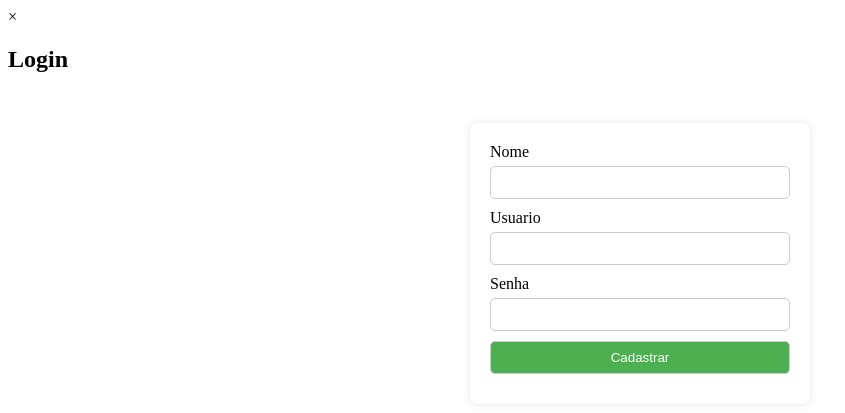
After one commit to gustavolace/cadastro-python, a Flask app: page /signup in a window 1280 px wide. The commit adds this page. Shown: the top 413 px of the page, without its empty margins (0-845 px from the left). Run offline with Flask 3, Linux system fonts and the light colour scheme.

Commit message:
sign-in, sign-up html

```diff
--- a/src/routes.py
+++ b/src/routes.py
@@ -9,11 +9,11 @@ def index():
 
 @rotas_bp.route('/signin')
 def signin():
-    return render_template('login.html')
+    return render_template('sign-in.html')
 
 @rotas_bp.route('/signup')
 def signup():
-    return render_template('g.html')
+    return render_template('sign-up.html')
 
 @rotas_bp.route('/char')
 def char():
--- /dev/null
+++ b/static/style/sign-up.css
@@ -0,0 +1,45 @@
+      form {
+      width: 300px;
+      margin: 50px auto;
+      padding: 20px;
+      background-color: #ffffff;
+      border-radius: 8px;
+      box-shadow: 0 0 10px rgba(0, 0, 0, 0.1);
+    }
+
+    label {
+      display: block;
+      margin-bottom: 5px;
+    }
+
+    input[type="text"],
+    input[type="password"],
+    input[type="submit"],
+    input[type="button"] {
+      width: 100%;
+      padding: 8px;
+      margin-bottom: 10px;
+      border: 1px solid #ccc;
+      border-radius: 5px;
+      box-sizing: border-box;
+    }
+
+    input[type="submit"] {
+      background-color: #4CAF50;
+      color: white;
+      cursor: pointer;
+    }
+
+    input[type="submit"]:hover {
+      background-color: #45a049;
+    }
+
+    input[type="button"] {
+      background-color: #f44336;
+      color: white;
+      cursor: pointer;
+    }
+
+    input[type="button"]:hover {
+      background-color: #d32f2f;
+    }
--- /dev/null
+++ b/static/templates/sign-up.html
@@ -0,0 +1,32 @@
+<!DOCTYPE html>
+<html lang="en">
+<head>
+    <meta charset="UTF-8">
+    <meta name="viewport" content="width=device-width, initial-scale=1.0">
+    <title>Login</title>
+    <link rel="stylesheet" href="{{ url_for('static', filename='style/sign-up.css') }}">
+</head>
+<body>
+
+    <div id="loginModal" class="modal">
+    <div class="modal-content">
+      <span class="close" >&times;</span>
+      <h2>Login</h2>
+        <form action="" method="post">
+    <label for="nome">Nome</label>
+    <input type="text" id="nome" name="nome" />
+
+    <label for="usuario">Usuario</label>
+    <input type="text" id="usuario" name="usuario" />
+
+    <label for="senha">Senha</label>
+    <input type="password" id="senha" name="senha" />
+
+    <input type="submit" value="Cadastrar" />
+
+
+    </div>
+  </div>
+
+</body>
+</html>
--- a/static/templates/start.html
+++ b/static/templates/start.html
@@ -11,8 +11,8 @@
   <header>
     <nav>
       <ul>
-        <li><a href="#">Sign In</a></li>
-        <li><a class="custom-link" onclick="openModal()">Sign Up</a></li>
+        <li><a onclick="openModal('/signin')">Sign In</a></li>
+        <li><a onclick="openModal('/signup')">Sign Up</a></li>
       </ul>
     </nav>
   </header>
@@ -21,7 +21,7 @@
     <section class="hero">
       <h1>Crie Personagens Incríveis</h1>
       <p>Seja o mestre da sua historia. Desenvolva personagens unicos e de vida as suas criacoes.</p>
-      <a href="#" class="btn">Comece Agora</a>
+      <a onclick="openModal('/signin')" class="btn">Comece Agora</a>
     </section>
   </main>
 
```
Also changed, not shown: static/js/start.js (+29 -14 lines), static/style/start.css (+6 -14 lines), static/templates/login.html (deleted, +0 -33 lines), static/templates/sign-in.html (added, +31 -0 lines), static/style/sign-in.css (renamed from static/style/login.css), 1 other file.
